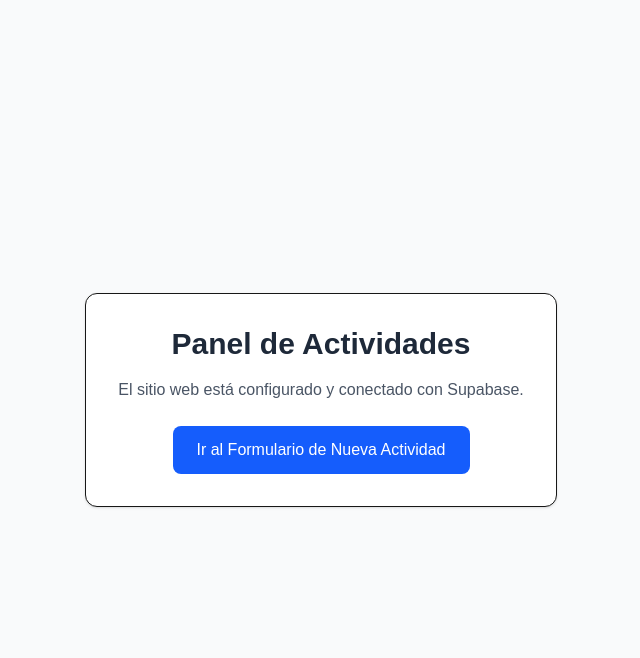
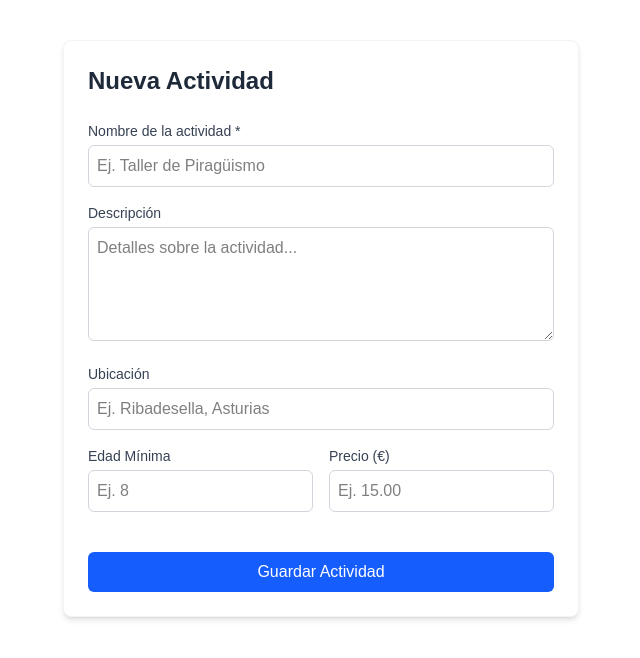
Before and after one commit to webastur2026/mi-web-actividades, a Next.js app: page /admin/nueva-actividad in a window 1280 px wide. Shown: the top 658 px of the page, without its empty margins (319-959 px from the left). Built offline with nearby package versions, Linux system fonts and the light colour scheme; no server answers.

Commit message:
Corregido enlace a formulario con etiqueta a

```diff
--- a/app/admin/nueva-actividad/page.tsx
+++ b/app/admin/nueva-actividad/page.tsx
@@ -1,22 +1,160 @@
-import Link from 'next/link';
+'use client';
 
-export default function Home() {
+import { useState, ChangeEvent, FormEvent } from 'react';
+import { supabase } from '@/lib/supabase';
+
+export default function NuevaActividadPage() {
+  const [formData, setFormData] = useState({
+    nombre: '',
+    descripcion: '',
+    ubicacion: '',
+    edad_minima: '',
+    precio: '',
+  });
+
+  const [cargando, setCargando] = useState(false);
+  const [mensaje, setMensaje] = useState<{ tipo: 'exito' | 'error'; texto: string } | null>(null);
+
+  const handleChange = (e: ChangeEvent<HTMLInputElement | HTMLTextAreaElement>) => {
+    setFormData({
+      ...formData,
+      [e.target.name]: e.target.value,
+    });
+  };
+
+  const handleSubmit = async (e: FormEvent) => {
+    e.preventDefault();
+    setCargando(true);
+    setMensaje(null);
+
+    try {
+      const { error } = await supabase.from('actividades').insert([
+        {
+          nombre: formData.nombre,
+          descripcion: formData.descripcion,
+          ubicacion: formData.ubicacion,
+          edad_minima: formData.edad_minima ? parseInt(formData.edad_minima) : null,
+          precio: formData.precio ? parseFloat(formData.precio) : 0,
+        },
+      ]);
+
+      if (error) throw error;
+
+      setMensaje({ tipo: 'exito', texto: '¡Actividad creada correctamente en Supabase!' });
+      setFormData({
+        nombre: '',
+        descripcion: '',
+        ubicacion: '',
+        edad_minima: '',
+        precio: '',
+      });
+    } catch (err: unknown) {
+      const errorMessage = err instanceof Error ? err.message : 'Error al guardar la actividad';
+      setMensaje({ tipo: 'error', texto: errorMessage });
+    } finally {
+      setCargando(false);
+    }
+  };
+
   return (
-    <main className="min-h-screen p-8 bg-gray-50 flex flex-col items-center justify-center">
-      <div className="text-center max-w-lg bg-white p-8 rounded-xl shadow-sm border">
-        <h1 className="text-3xl font-bold text-gray-800 mb-4">
-          Panel de Actividades
-        </h1>
-        <p className="text-gray-600 mb-6">
-          El sitio web está configurado y conectado con Supabase.
-        </p>
-        <Link
-          href="/admin/nueva-actividad"
-          className="inline-block bg-blue-600 hover:bg-blue-700 text-white font-medium px-6 py-3 rounded-lg transition-colors"
+    <div className="max-w-2xl mx-auto p-6 bg-white shadow-md rounded-lg my-10 border border-gray-100">
+      <h1 className="text-2xl font-bold mb-6 text-gray-800">Nueva Actividad</h1>
+
+      {mensaje && (
+        <div
+          className={`p-4 mb-6 rounded-md ${
+            mensaje.tipo === 'exito'
+              ? 'bg-green-50 text-green-700 border border-green-200'
+              : 'bg-red-50 text-red-700 border border-red-200'
+          }`}
         >
-          Ir al Formulario de Nueva Actividad
-        </Link>
-      </div>
-    </main>
+          {mensaje.texto}
+        </div>
+      )}
+
+      <form onSubmit={handleSubmit} className="space-y-4">
+        <div>
+          <label className="block text-sm font-medium text-gray-700 mb-1">
+            Nombre de la actividad *
+          </label>
+          <input
+            type="text"
+            name="nombre"
+            required
+            value={formData.nombre}
+            onChange={handleChange}
+            className="w-full border border-gray-300 rounded-md p-2 text-black focus:ring-2 focus:ring-blue-500 outline-none"
+            placeholder="Ej. Taller de Piragüismo"
+          />
+        </div>
+
+        <div>
+          <label className="block text-sm font-medium text-gray-700 mb-1">
+            Descripción
+          </label>
+          <textarea
+            name="descripcion"
+            rows={4}
+            value={formData.descripcion}
+            onChange={handleChange}
+            className="w-full border border-gray-300 rounded-md p-2 text-black focus:ring-2 focus:ring-blue-500 outline-none"
+            placeholder="Detalles sobre la actividad..."
+          />
+        </div>
+
+        <div>
+          <label className="block text-sm font-medium text-gray-700 mb-1">
+            Ubicación
+          </label>
+          <input
+            type="text"
+            name="ubicacion"
+            value={formData.ubicacion}
+            onChange={handleChange}
+            className="w-full border border-gray-300 rounded-md p-2 text-black focus:ring-2 focus:ring-blue-500 outline-none"
+            placeholder="Ej. Ribadesella, Asturias"
+          />
+        </div>
+
+        <div className="grid grid-cols-2 gap-4">
+          <div>
+            <label className="block text-sm font-medium text-gray-700 mb-1">
+              Edad Mínima
+            </label>
+            <input
+              type="number"
+              name="edad_minima"
+              value={formData.edad_minima}
+              onChange={handleChange}
+              className="w-full border border-gray-300 rounded-md p-2 text-black focus:ring-2 focus:ring-blue-500 outline-none"
+              placeholder="Ej. 8"
+            />
+          </div>
+
+          <div>
+            <label className="block text-sm font-medium text-gray-700 mb-1">
+              Precio (€)
+            </label>
+            <input
+              type="number"
+              step="0.01"
+              name="precio"
+              value={formData.precio}
+              onChange={handleChange}
+              className="w-full border border-gray-300 rounded-md p-2 text-black focus:ring-2 focus:ring-blue-500 outline-none"
+              placeholder="Ej. 15.00"
+            />
+          </div>
+        </div>
+
+        <button
+          type="submit"
+          disabled={cargando}
+          className="w-full bg-blue-600 hover:bg-blue-700 text-white font-medium py-2 px-4 rounded-md transition-colors disabled:bg-gray-400 mt-6"
+        >
+          {cargando ? 'Guardando...' : 'Guardar Actividad'}
+        </button>
+      </form>
+    </div>
   );
 }
```
